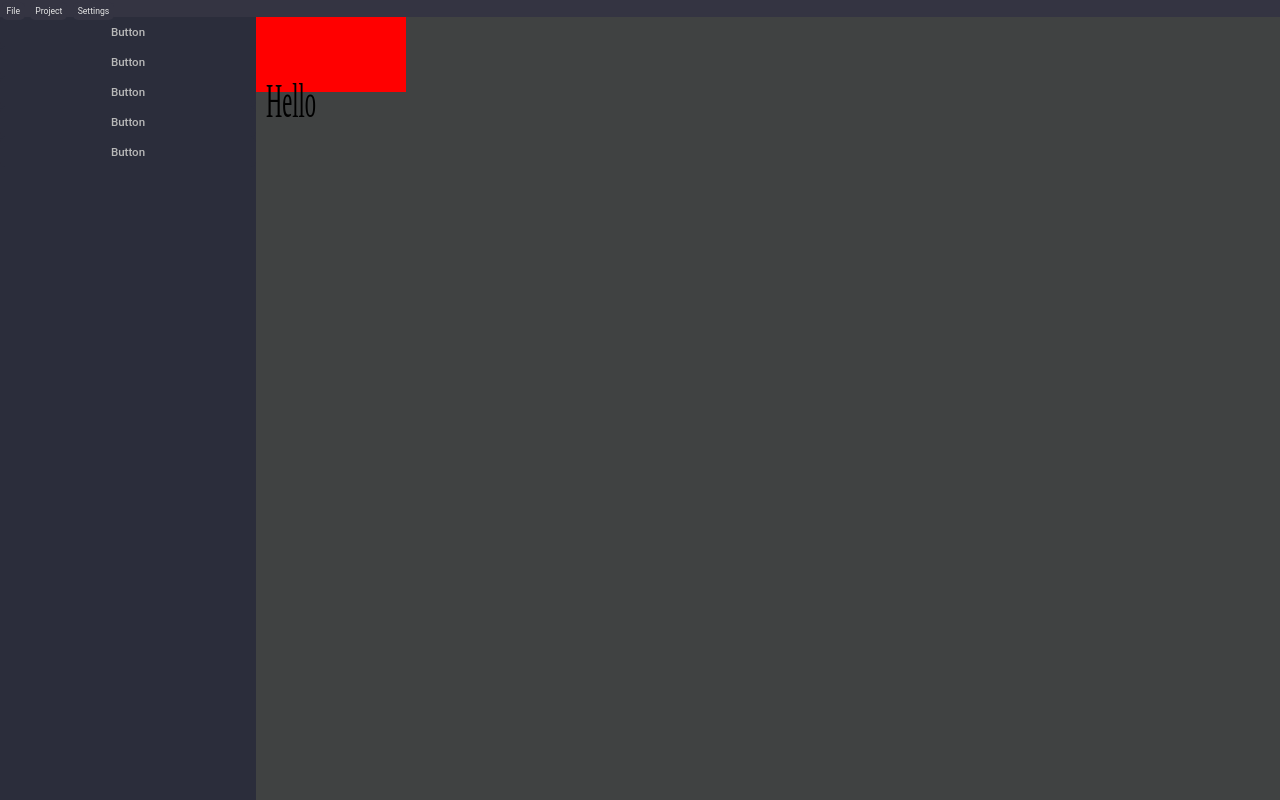
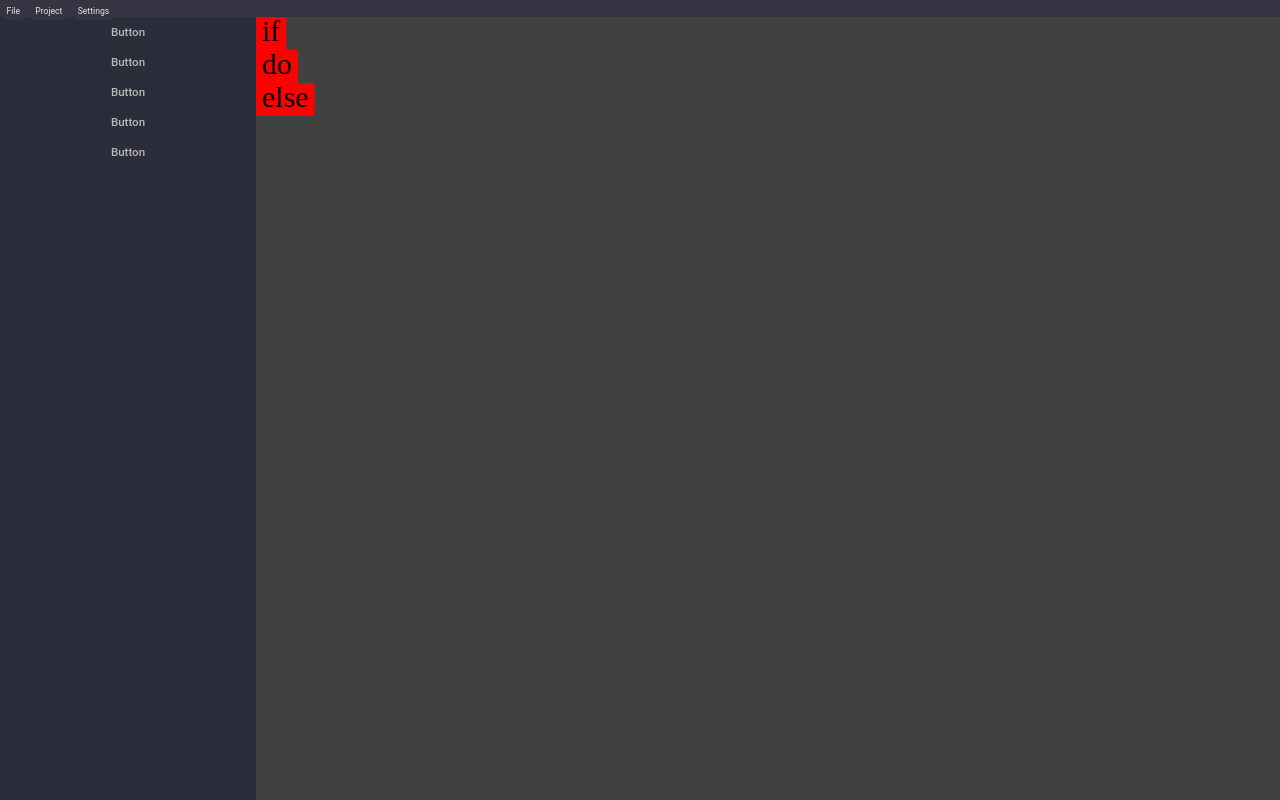
Before and after one commit to B1azA/fluid-diagram, a website built with webpack: page dist/index.html in a window 1280 px wide. Built offline with nearby package versions, Linux system fonts and the light colour scheme; a web font is replaced by a local one.

Commit message:
mouse events, rendering blocks of code

```diff
--- a/src/canvas.js
+++ b/src/canvas.js
@@ -1,6 +1,12 @@
-const content = document.getElementById("content");
 var canvas = document.getElementById("canvas");
 var ctx = canvas.getContext("2d");
+
+export class Point {
+    constructor(x, y) {
+        this.x = x;
+        this.y = y;
+    }
+}
 
 function get_ratio() {
     var ctx = document.getElementById("canvas").getContext("2d"),
@@ -13,7 +19,6 @@ function get_ratio() {
 
     return dpr / bsr;
 }
-
 
 function resize_canvas() {
     canvas.width = content.style.width;
@@ -28,6 +33,31 @@ function resize_canvas() {
     canvas.style.height = h + "px";
 }
 
+var mouse_pos = new Point(0, 0);
+
+function update_mouse_pos(event) {
+    var rect = canvas.getBoundingClientRect();
+    mouse_pos = new Point(event.clientX - rect.left, event.clientY - rect.top);
+}
+
+export function get_mouse_position() {
+    return mouse_pos;
+}
+
+export function is_mouse_on_canvas() {
+    var is = false;
+    var pos = mouse_pos;
+    if (pos.x >= 0 && pos.y >= 0 && pos.x <= canvas.width && pos.y <= canvas.height) {
+        is = true;
+    }
+
+    return is;
+}
+
+export function clear() {
+    ctx.clearRect(0, 0, canvas.width, canvas.height);
+}
+
 export function draw() {
     ctx.fillStyle = "#FF0000";
     ctx.fillRect(0, 0, 150, 75);
@@ -36,5 +66,31 @@ export function draw() {
     ctx.fillText("Hello", 10, 100, 50);
 }
 
+export function draw_rectangle(color, pos, width, height) {
+    ctx.fillStyle = color;
+    ctx.fillRect(pos.x, pos.y, width, height);
+}
 
-window.addEventListener("resize", resize_canvas());
+export function measure_text(text, size) {
+    ctx.font = size + "px serif";
+    ctx.textAlign = "middle";
+    var metrics = ctx.measureText(text);
+    return new Point(metrics.width, metrics.fontBoundingBoxAscent + metrics.fontBoundingBoxDescent);
+}
+
+export function draw_text(text, color, pos, size) {
+    ctx.fillStyle = color;
+    ctx.textAlign = "middle";
+    ctx.font = size + "px serif";
+    var metrics = measure_text(text, size);
+    ctx.fillText(text, pos.x + size / 5, pos.y + metrics.y - size / 3.333);
+}
+
+export function draw_text_background(text, color, background_color, pos, size) {
+    var metrics = measure_text(text, size);
+    draw_rectangle(background_color, new Point(pos.x, pos.y), metrics.x + size / 2.5, metrics.y);
+    draw_text(text, color, pos, size);
+}
+
+addEventListener("resize", resize_canvas());
+addEventListener("mousemove", update_mouse_pos);
--- a/src/index.js
+++ b/src/index.js
@@ -1,6 +1,6 @@
 import { invoke } from '@tauri-apps/api/tauri'
 import "./setup.js"
-import { draw } from "./canvas.js"
+import "./renderer.js"
 
     // -------------------- MAIN CODE -------------------- \\
 
@@ -14,8 +14,3 @@ var project = document.getElementById("project");
 project.onclick = function () {
     // invoke("hide_menu");
 }
-
-draw();
-
-invoke("my_custom_command", { message: "Čus :D" })
-invoke("hello_command").then((message) => console.log(message.message))
--- /dev/null
+++ b/src/renderer.js
@@ -0,0 +1,45 @@
+import { Point } from "./canvas.js";
+import * as canvas from "./canvas.js";
+
+class Block {
+    constructor(pos, width, height) {
+        this.pos = pos;
+        this.height = height;
+        this.width = width;
+        this.line = [];
+    }
+
+    add_line(line) {
+        this.line[this.line.length] = line;
+    }
+
+    draw() {
+        var pos = new Point(0, 0);
+        this.line.forEach(line => {
+            var size = canvas.measure_text(line, 30);
+            canvas.draw_text_background(line, "#000000", "#FF0000", new Point(pos.x + offset.x, pos.y + offset.y), 30);
+            pos.y += size.y;
+        });
+    }
+}
+
+var scale = 1.0;
+var offset = new Point(0, 0);
+
+var block = new Block(0, 0, 100, 100);
+block.add_line("if");
+block.add_line("do");
+block.add_line("else");
+
+
+function draw_block() {
+    block.draw();
+}
+
+function draw() {
+    canvas.clear();
+    draw_block();
+    console.log(canvas.is_mouse_on_canvas());
+};
+
+setInterval(draw, 16);
```
Also changed, not shown: dist/index.html, 2 other files.
